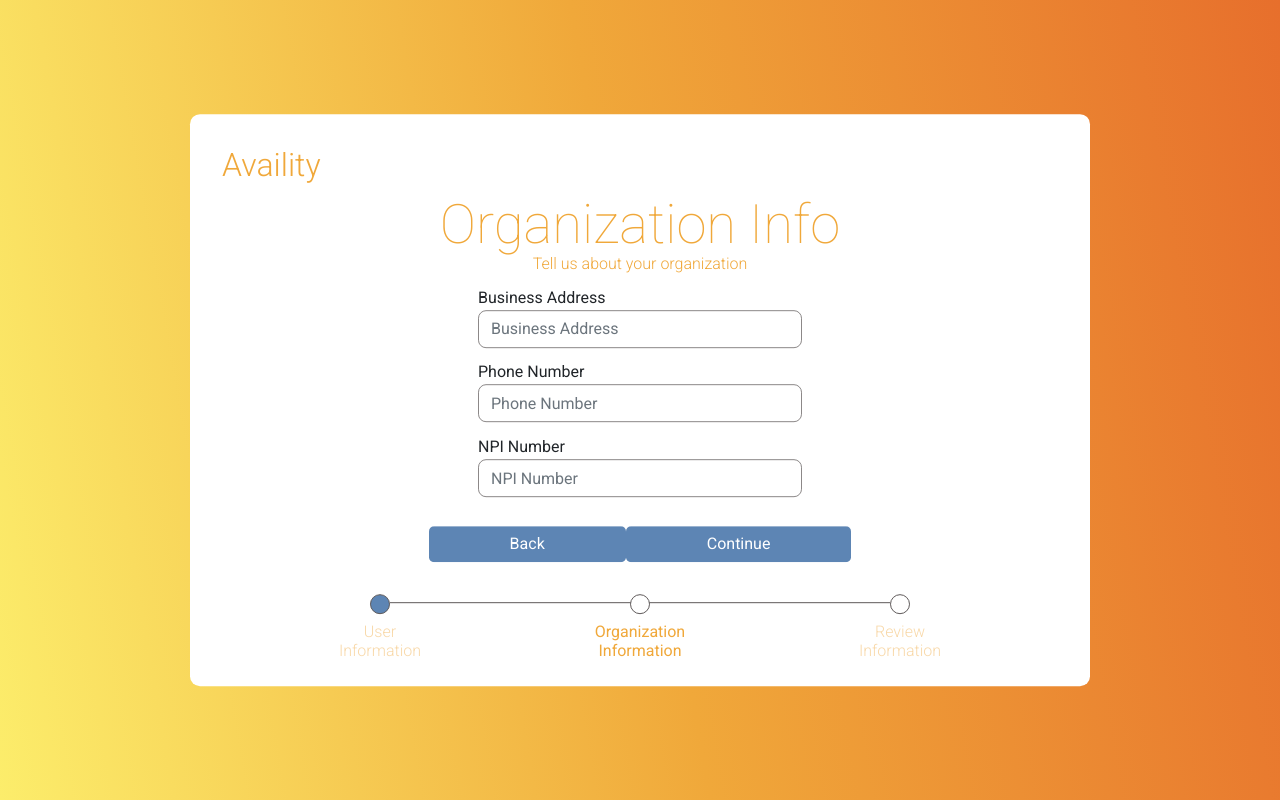
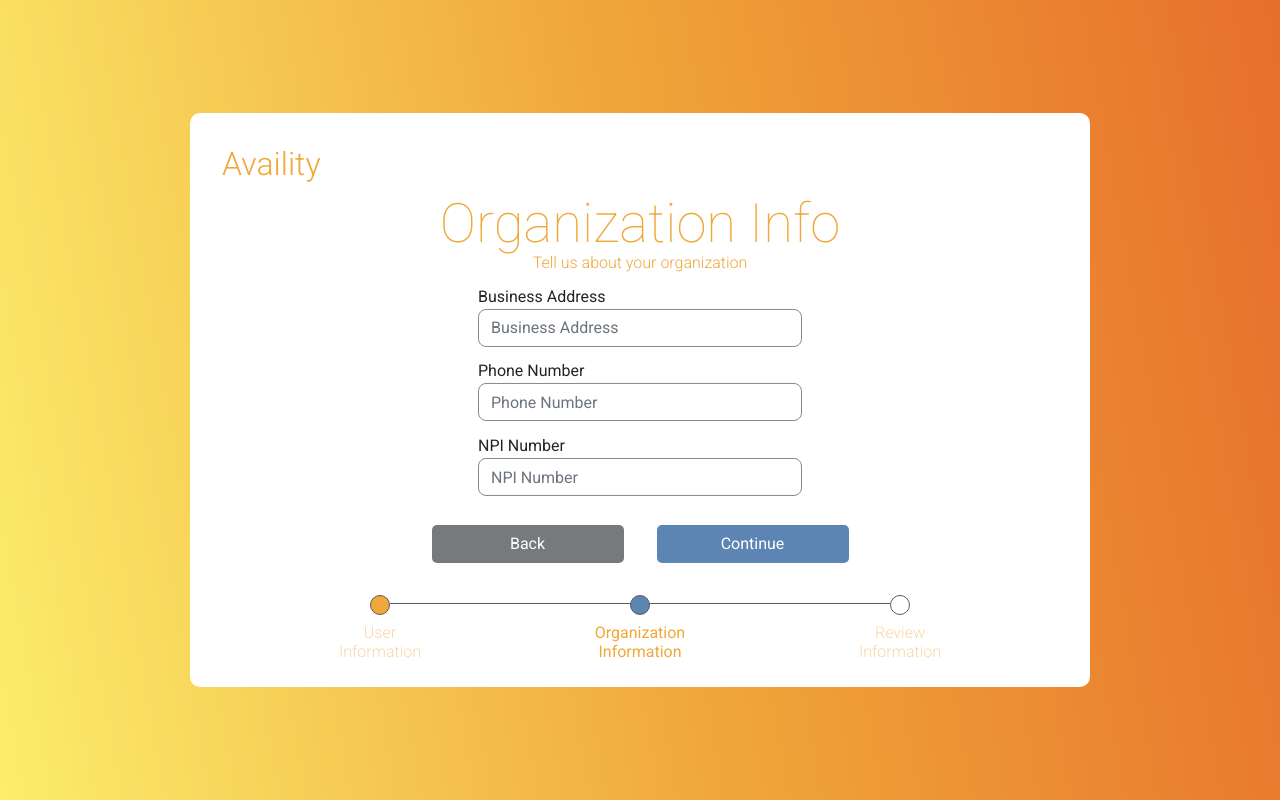
Before and after one commit to ItzaBlaineThing/RegUI-CodeExercise, a React (Create React App) app in the folder client/: page / in a window 1280 px wide. Both pictures are taken after a click on the button "Continue". Built offline with nearby package versions, Linux system fonts and the light colour scheme.

Commit message:
Progress Bar Working

```diff
--- a/client/public/css/forms/registration/RegistrationForm.css
+++ b/client/public/css/forms/registration/RegistrationForm.css
@@ -58,12 +58,24 @@
     text-align: center;
 }
 
+.registration-form-btn-container {
+    /* background-color: palegreen; */
+    padding: 0 15rem;
+}
+
+.btn-registration-form-btn, .btn-registration-form-btn-alt {
+    color: #FFFFFF;
+    margin: 1rem 0 2rem;
+    min-width: 12rem;
+    border-radius: 5px;
+}
+
 .btn-registration-form-btn {
     background-color: #5D85B4;
-    color: #FFFFFF;
-    margin: 1rem 0 2rem;
-    padding: 0.3rem 5rem;
-    border-radius: 5px;
+}
+
+.btn-registration-form-btn-alt {
+    background-color: #77797B;
 }
 
 .progress-div {
@@ -99,8 +111,8 @@
     position: relative;
 }
 
-#progress-one {
-    background-color: #5D85B4;
+.progress-circle {
+    background-color: #FFFFFF;
     height: 20px;
     width: 20px;
     border: 1px solid #5F5A5A;
@@ -108,23 +120,18 @@
     margin-bottom: 0.5rem;
 }
 
-#progress-two {
-    background-color: #ffffff;
-    height: 20px;
-    width: 20px;
-    border: 1px solid #5F5A5A;
-    border-radius: 50px;
+.progress-circle-middle {
     margin: 0 15rem;
     position: relative;
     z-index: 2;
 }
 
-#progress-three {
-    background-color: #FFFFFF;
-    height: 20px;
-    width: 20px;
-    border: 1px solid #5F5A5A;
-    border-radius: 50px;
+.current {
+    background-color: #5D85B4;
+}
+
+.visited {
+    background-color: #F0A83A;
 }
 
 hr {
--- a/client/src/components/forms/registration/views/RegViewOne.js
+++ b/client/src/components/forms/registration/views/RegViewOne.js
@@ -31,22 +31,19 @@ export default function RegViewOne(props) {
                     <Button variant="registration-form-btn" onClick={() => {props.changeView(2)}}>
                         Continue
                     </Button>
-                    {/* <Button variant="registration-form-btn" onClick={() => {props.changeView('increase')}}>
-                        Continue
-                    </Button> */}
                 </div>
                 <div className="progress-div">
                     <div className="progress-one-div">
-                        <div id="progress-one"></div>
+                        <div className="progress-circle current"></div>
                         <h5 className="progress-div-text active">User Information</h5>
                     </div>
                     <div className="progress-two-div">
-                        <div id="progress-two"></div>
+                        <div className="progress-circle progress-circle-middle"></div>
                         <hr />
                         <h5 className="progress-div-text disabled">Organization Information</h5>
                     </div>
                     <div className="progress-three-div">
-                        <div id="progress-three"></div>
+                        <div className="progress-circle"></div>
                         <h5 className="progress-div-text disabled">Review Information</h5>
                     </div>
                 </div>
--- a/client/src/components/forms/registration/views/RegViewThree.js
+++ b/client/src/components/forms/registration/views/RegViewThree.js
@@ -1,6 +1,9 @@
 import React from 'react';
 
 // Import React-Bootstrap
+import Container from 'react-bootstrap/Container';
+import Row from 'react-bootstrap/Row';
+import Col from 'react-bootstrap/Col';
 import Form from 'react-bootstrap/Form';
 import Button from 'react-bootstrap/Button';
 
@@ -38,25 +41,33 @@ export default function RegViewThree(props) {
                     <Form.Text>{props.form.address}</Form.Text>
                 </Form.Group>
                 <div className="registration-form-btn-div">
-                    <Button variant="registration-form-btn" type="button" onClick={() => {props.changeView(2)}}>
-                        Back
-                    </Button>
-                    <Button variant="registration-form-btn" type="submit">
-                        Submit
-                    </Button>
+                <Container className="registration-form-btn-container">
+                        <Row>
+                            <Col>
+                                <Button variant="registration-form-btn-alt" type="button" onClick={() => {props.changeView(2)}}>
+                                    Back
+                                </Button>
+                            </Col>
+                            <Col>
+                                <Button variant="registration-form-btn" type="submit">
+                                    Submit
+                                </Button>
+                            </Col>
+                        </Row>
+                    </Container>
                 </div>
                 <div className="progress-div">
                     <div className="progress-one-div">
-                        <div id="progress-one"></div>
+                        <div className="progress-circle visited"></div>
                         <h5 className="progress-div-text disabled">User Information</h5>
                     </div>
                     <div className="progress-two-div">
-                        <div id="progress-two"></div>
+                        <div className="progress-circle progress-circle-middle visited"></div>
                         <hr />
                         <h5 className="progress-div-text disabled">Organization Information</h5>
                     </div>
                     <div className="progress-three-div">
-                        <div id="progress-three"></div>
+                        <div className="progress-circle current"></div>
                         <h5 className="progress-div-text active">Review Information</h5>
                     </div>
                 </div>
--- a/client/src/components/forms/registration/views/RegViewTwo.js
+++ b/client/src/components/forms/registration/views/RegViewTwo.js
@@ -1,6 +1,9 @@
 import React from 'react';
 
 // Import React-Bootstrap
+import Container from 'react-bootstrap/Container';
+import Row from 'react-bootstrap/Row';
+import Col from 'react-bootstrap/Col';
 import Form from 'react-bootstrap/Form';
 import Button from 'react-bootstrap/Button';
 
@@ -26,25 +29,33 @@ export default function RegViewTwo(props) {
                     <Form.Control type="text" className="registration-form-input" placeholder="NPI Number" name="npiNumber" onChange={props.handleChange} value={props.form.npiNumber} />
                 </Form.Group>
                 <div className="registration-form-btn-div">
-                    <Button variant="registration-form-btn" type="button" onClick={() => {props.changeView(1)}}>
-                        Back
-                    </Button>
-                    <Button variant="registration-form-btn" type="button" onClick={() => {props.changeView(3)}}>
-                        Continue
-                    </Button>
+                    <Container className="registration-form-btn-container">
+                        <Row>
+                            <Col>
+                                <Button variant="registration-form-btn-alt" type="button" onClick={() => {props.changeView(1)}}>
+                                    Back
+                                </Button>
+                            </Col>
+                            <Col>
+                                <Button variant="registration-form-btn" type="button" onClick={() => {props.changeView(3)}}>
+                                    Continue
+                                </Button>
+                            </Col>
+                        </Row>
+                    </Container>
                 </div>
                 <div className="progress-div">
                     <div className="progress-one-div">
-                        <div id="progress-one"></div>
+                        <div className="progress-circle visited"></div>
                         <h5 className="progress-div-text disabled">User Information</h5>
                     </div>
                     <div className="progress-two-div">
-                        <div id="progress-two"></div>
+                        <div className="progress-circle progress-circle-middle current"></div>
                         <hr />
                         <h5 className="progress-div-text active">Organization Information</h5>
                     </div>
                     <div className="progress-three-div">
-                        <div id="progress-three"></div>
+                        <div className="progress-circle"></div>
                         <h5 className="progress-div-text disabled">Review Information</h5>
                     </div>
                 </div>
```
